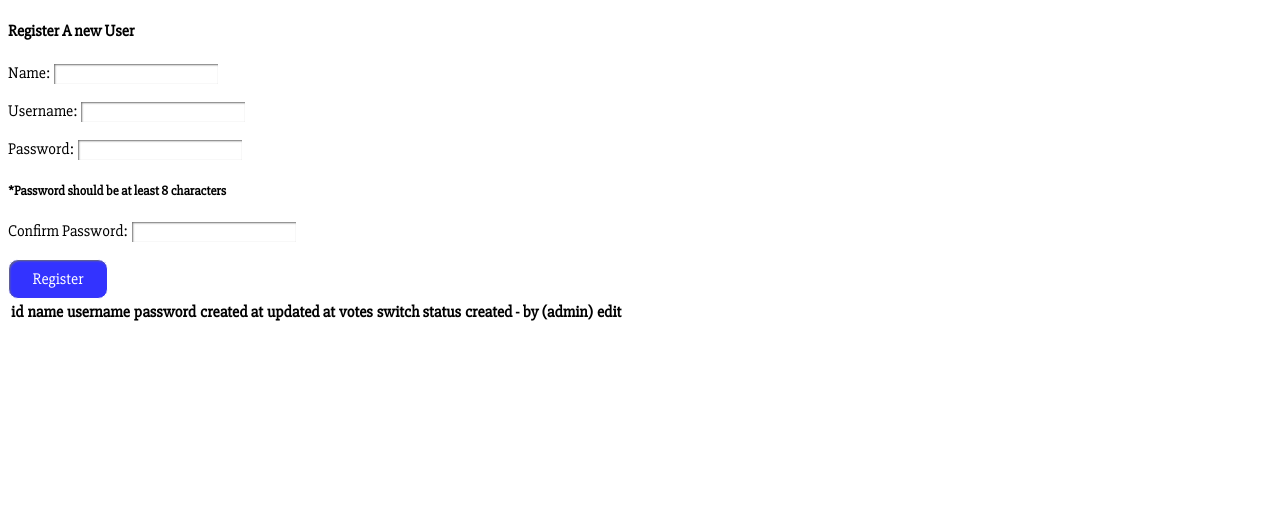
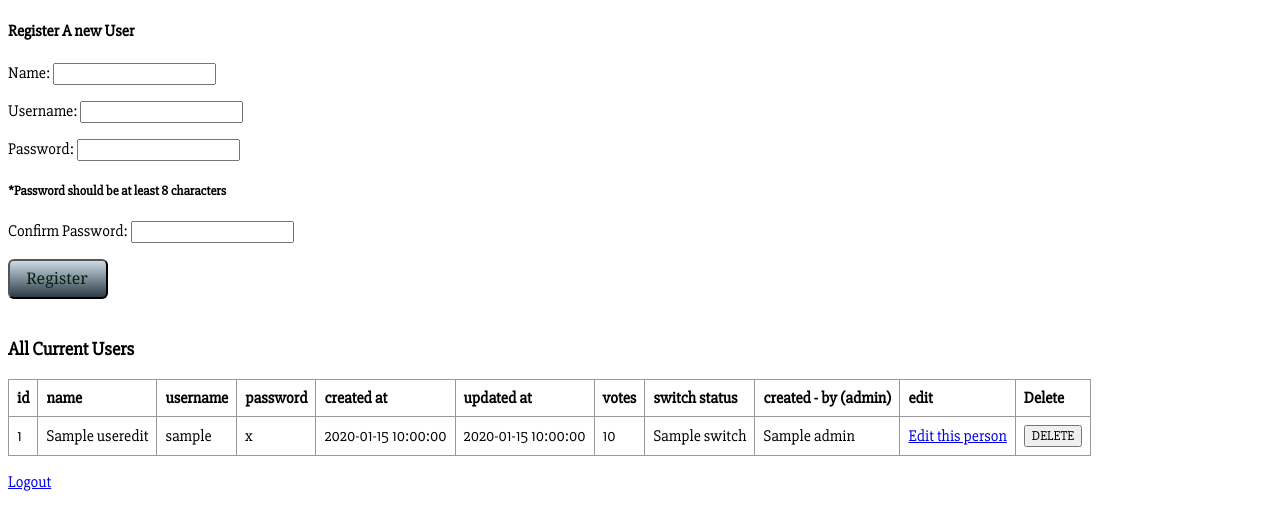
Before and after one commit to Wisertown/Family_reunion_planner, a CodeIgniter app: the page made by application/views/admindash.php in a window 1280 px wide. Shown: the top 530 px of the page. Run offline with CodeIgniter, Linux system fonts and the light colour scheme; tables that the repository leaves empty or names only in its code hold one stand-in row (values such as "Sample post"); the template is opened without the code that fills it: most values are stand-ins (such as "Sample title", 1, 10 or a date in 2020); lists and menus that the app fills with data are empty.

Commit message:
continuing to work on the admin functionality

```diff
--- a/application/config/autoload.php
+++ b/application/config/autoload.php
@@ -58,7 +58,7 @@ $autoload['packages'] = array();
 |
 |	$autoload['libraries'] = array('user_agent' => 'ua');
 */
-$autoload['libraries'] = array('database', 'session', 'form_validation');
+$autoload['libraries'] = array('database', 'session', 'form_validation','email');
 
 /*
 | -------------------------------------------------------------------
--- a/application/controllers/Users.php
+++ b/application/controllers/Users.php
@@ -10,7 +10,7 @@ class Users extends CI_Controller {
 	public function register()
 	{
 		$this->User->register($this->input->post());
-		redirect('/');
+		redirect('/admindash');
 	}
 	public function login()
 	{
@@ -35,11 +35,11 @@ class Users extends CI_Controller {
 	}
 	public function show_ad()
 	{
-		$this->load->view('/admindash');
+		$useredits = $this->User->get_users_ad();
+		$this->load->view('/admindash', array("useredits"=>$useredits));
 	}
 	// public function showusers()
 	// {
-	// 	$useredits = $this->User->get_users_ad();
 	// 	$this->load->view('admindash', array("useredits"=>$useredits));
 	// }
 }
--- a/application/models/User.php
+++ b/application/models/User.php
@@ -14,8 +14,8 @@ class User extends CI_Model {
 		{
 			$this->session->set_flashdata('errors', validation_errors());
 		} else {
-	        $query = "INSERT INTO users (name, username, password, created_at, updated_at) VALUES (?,?,?, NOW(), NOW())";
-	        $values = array($post['name'],$post['username'],$post['password']);
+	        $query = "INSERT INTO users(name, username, password, created_at,updated_at, admin_id)  VALUES (?,?,?, NOW(), NOW(), ?)";
+	        $values = array($post['name'],$post['username'],$post['password'], $this->session->userdata('id'));
 	        $this->db->query($query,$values);
 	        $this->session->set_flashdata('success_message', '<p id="sucess">You have registered succesfully, please login</p>');
 		}
@@ -63,7 +63,10 @@ class User extends CI_Model {
 			}
 		}
 	}
-
+	public function get_users_ad(){
+		$query = "SELECT users.id, users.name, users.username, users.password, users.created_at, users.updated_at, users.votes, users.switch, users.admin_id, admin.username as admin from users join admin on users.admin_id = admin.id;";
+		return $this->db->query($query)->result_array();
+	}
 }
 
 
--- a/application/views/admindash.php
+++ b/application/views/admindash.php
@@ -12,11 +12,18 @@
 		<p>Name: <input type="text" name="name"></p>
 		<p>Username: <input type="text" name="username"></p>
 		<p>Password: <input type="password" name="password"></p>
-		<input type="hidden" name="admin_id">
 			<h5>*Password should be at least 8 characters</h5>
 		<p>Confirm Password: <input type="password" name="pw_confirm"></p>
 		<input class="btn" type="submit" value="Register">
 	</form>
+	<div>
+		<?= $this->session->flashdata("success_message"); ?>
+	</div>
+	<div id="errors">
+		<?= $this->session->flashdata("errors"); ?>
+	</div>
+	<br>
+	<h3>All Current Users</h3>
 	<table id="userview_edit">
 		<tr>
 			<th>id</th>
@@ -29,19 +36,28 @@
 			<th>switch status</th>
 			<th>created - by (admin)</th>
 			<th>edit</th>
+			<th>Delete</th>
 		</tr>
+		<?php foreach($useredits as $user_e) { ?>
 		<tr>
-			<td></td>
-			<td></td>
-			<td></td>
-			<td></td>
-			<td></td>
-			<td></td>
-			<td></td>
-			<td></td>
-			<td></td>
-			<td></td>
+			<td><?= $user_e['id'] ?></td>
+			<td><?= $user_e['name'] ?></td>
+			<td><?= $user_e['username'] ?></td>
+			<td><?= $user_e['password'] ?></td>
+			<td><?= $user_e['created_at'] ?></td>
+			<td><?= $user_e['updated_at'] ?></td>
+			<td><?= $user_e['votes'] ?></td>
+			<td><?= $user_e['switch'] ?></td>
+			<td><?= $user_e['admin'] ?></td>
+			<td><a href="/edit/<?= $user_e['id'] ?>">Edit this person</a></td>
+			<td>
+				<form action="/delete/<?= $user_e['id'] ?>" method="post">
+					<input type="submit" class="button" value="DELETE">
+				</form>
+			</td>
 		</tr>
+		<?php } ?>
 	</table>
+	<a href="/Trips/logout_user"><p>Logout</p></a>
 </body>
 </html>
--- a/assets/css/styles.css
+++ b/assets/css/styles.css
@@ -1,12 +1,12 @@
 * {
  font-family: 'Slabo 27px', serif;
 }
-input {
+/*input {
 	width: 160px;
 	height: 18px;
 
   	border: solid 1px #fff;
-  	box-shadow: inset 1px 1px 2px 0 #707070;
+  	box-shadow: inset 1px 1px 2px 0 #707070;*/
 
 }
 #chunk {
@@ -64,22 +64,39 @@ input {
 	font-size: large;
 	color: green;
 }
+table {
+  border-collapse: collapse;
+}
 
-.button {
-border:1px solid #616261; -webkit-border-radius: 3px; -moz-border-radius: 3px;border-radius: 3px;font-size:12px;font-family:arial, helvetica, sans-serif; padding: 10px 10px 10px 10px; text-decoration:none; display:inline-block;text-shadow: -1px -1px 0 rgba(0,0,0,0.3);font-weight:bold; color: #FFFFFF;
-background-color: #7d7e7d; background-image: -webkit-gradient(linear, left top, left bottom, from(#7d7e7d), to(#0e0e0e));
-background-image: -webkit-linear-gradient(top, #7d7e7d, #0e0e0e);
-background-image: -moz-linear-gradient(top, #7d7e7d, #0e0e0e);
-background-image: -ms-linear-gradient(top, #7d7e7d, #0e0e0e);
-background-image: -o-linear-gradient(top, #7d7e7d, #0e0e0e);
-background-image: linear-gradient(to bottom, #7d7e7d, #0e0e0e);filter:progid:DXImageTransform.Microsoft.gradient(GradientType=0,startColorstr=#7d7e7d, endColorstr=#0e0e0e);
+td, th {
+  border: 1px solid #999;
+  padding: 0.5rem;
+  text-align: left;
 }
-.button:hover{
- border:1px solid #4a4b4a;
- background-color: #646464; background-image: -webkit-gradient(linear, left top, left bottom, from(#646464), to(#282828));
- background-image: -webkit-linear-gradient(top, #646464, #282828);
- background-image: -moz-linear-gradient(top, #646464, #282828);
- background-image: -ms-linear-gradient(top, #646464, #282828);
- background-image: -o-linear-gradient(top, #646464, #282828);
- background-image: linear-gradient(to bottom, #646464, #282828);filter:progid:DXImageTransform.Microsoft.gradient(GradientType=0,startColorstr=#646464, endColorstr=#282828);
+
+.btn {
+  background: #ccdae3;
+  background-image: -webkit-linear-gradient(top, #ccdae3, #2c3c45);
+  background-image: -moz-linear-gradient(top, #ccdae3, #2c3c45);
+  background-image: -ms-linear-gradient(top, #ccdae3, #2c3c45);
+  background-image: -o-linear-gradient(top, #ccdae3, #2c3c45);
+  background-image: linear-gradient(to bottom, #ccdae3, #2c3c45);
+  -webkit-border-radius: 6;
+  -moz-border-radius: 6;
+  border-radius: 6px;
+  font-family: Georgia;
+  color: #06210d;
+  font-size: 16px;
+  padding: 4px 10px 6px 8px;
+  text-decoration: none;
 }
+
+.btn:hover {
+  background: #999999;
+  background-image: -webkit-linear-gradient(top, #999999, #3498db);
+  background-image: -moz-linear-gradient(top, #999999, #3498db);
+  background-image: -ms-linear-gradient(top, #999999, #3498db);
+  background-image: -o-linear-gradient(top, #999999, #3498db);
+  background-image: linear-gradient(to bottom, #999999, #3498db);
+  text-decoration: none;
+}
```
